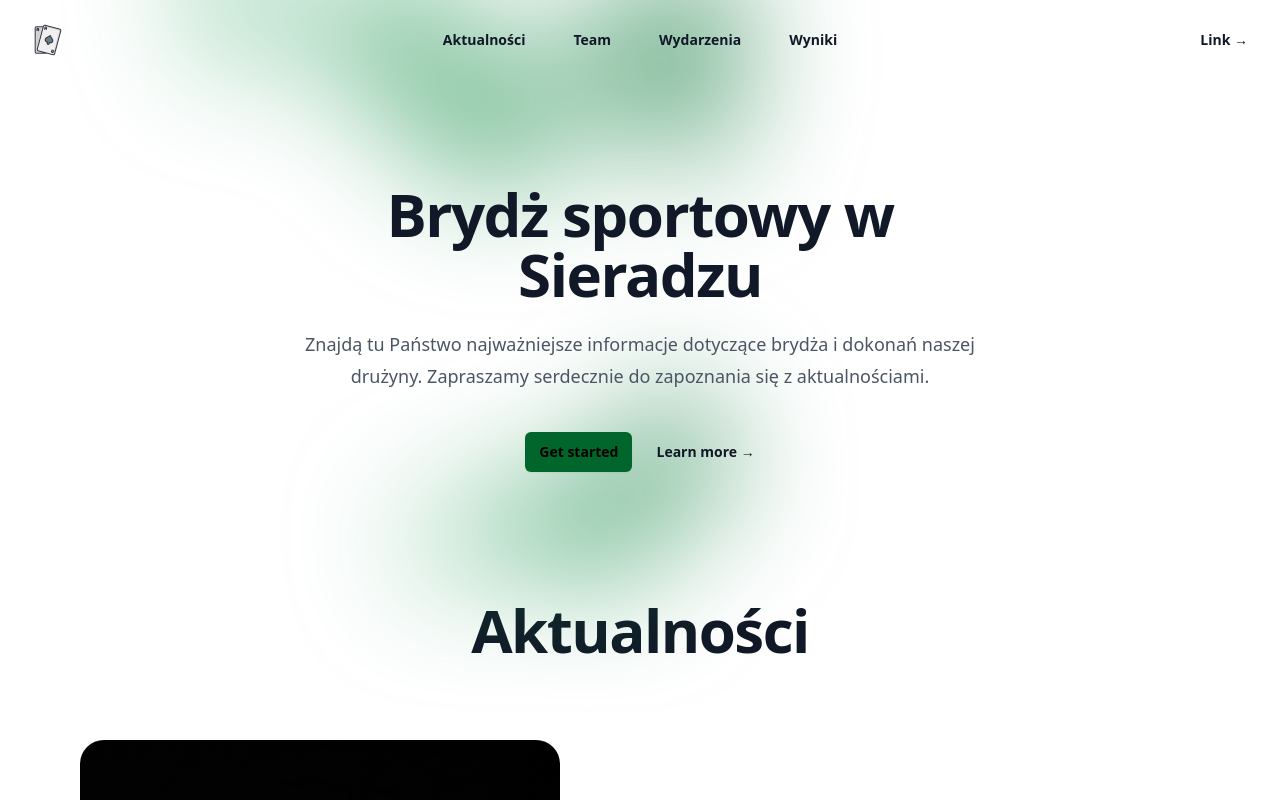
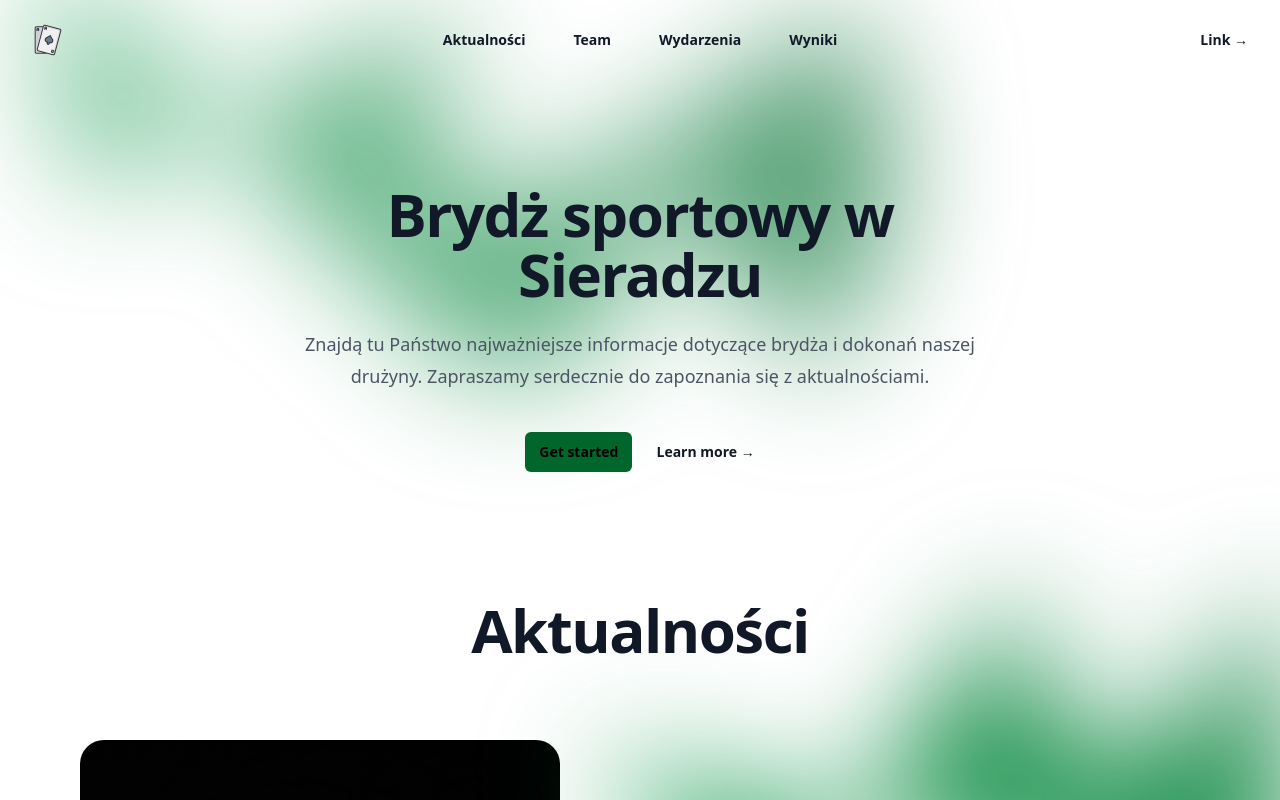
Before and after one commit to IzabelaLas/bridge-react-website, a React (Vite) app: page / in a window 1280 px wide. Shown: the top 800 px of the page. Built offline with nearby package versions, Linux system fonts and the light colour scheme.

Commit message:
Blur change

```diff
--- a/src/navigation/Navigation.jsx
+++ b/src/navigation/Navigation.jsx
@@ -131,7 +131,7 @@
           aria-hidden="true"
         >
           <div
-            className="relative left-[calc(50%-11rem)] aspect-[1155/678] w-[36.125rem] -translate-x-1/2 rotate-[30deg] bg-gradient-to-tr from-[#0E9F4C] to-[#00662B] opacity-70 sm:left-[calc(50%-30rem)] sm:w-[72.1875rem]"
+            className="relative left-[calc(50%-11rem)] aspect-[1155/678] w-[56.125rem] -translate-x-1/2 rotate-[30deg] bg-gradient-to-tr from-[#0E9F4C] to-[#00662B] opacity-70 sm:left-[calc(50%-30rem)] sm:w-[72.1875rem]"
             style={{
               clipPath:
                 'polygon(74.1% 44.1%, 100% 61.6%, 97.5% 26.9%, 85.5% 0.1%, 80.7% 2%, 72.5% 32.5%, 60.2% 62.4%, 52.4% 68.1%, 47.5% 58.3%, 45.2% 34.5%, 27.5% 76.7%, 0.1% 64.9%, 17.9% 100%, 27.6% 76.8%, 76.1% 97.7%, 74.1% 44.1%)',
@@ -166,7 +166,7 @@
           aria-hidden="true"
         >
           <div
-            className="relative left-[calc(40%+3rem)] aspect-[1155/678] w-[20.125rem] -translate-x-1/2 bg-gradient-to-tr from-[#0E9F4C] to-[#00662B] sm:left-[calc(50%+36rem)] sm:w-[72.1875rem]"
+            className="relative left-[calc(80%+3rem)] aspect-[1155/678] w-[60.125rem] -translate-x-1/2 bg-gradient-to-tr from-[#0E9F4C] to-[#00662B] sm:left-[calc(50%+36rem)] sm:w-[72.1875rem]"
             style={{
               clipPath:
                 'polygon(74.1% 44.1%, 100% 61.6%, 97.5% 26.9%, 85.5% 0.1%, 80.7% 2%, 72.5% 32.5%, 60.2% 62.4%, 52.4% 68.1%, 47.5% 58.3%, 45.2% 34.5%, 27.5% 76.7%, 0.1% 64.9%, 17.9% 100%, 27.6% 76.8%, 76.1% 97.7%, 74.1% 44.1%)',
```
